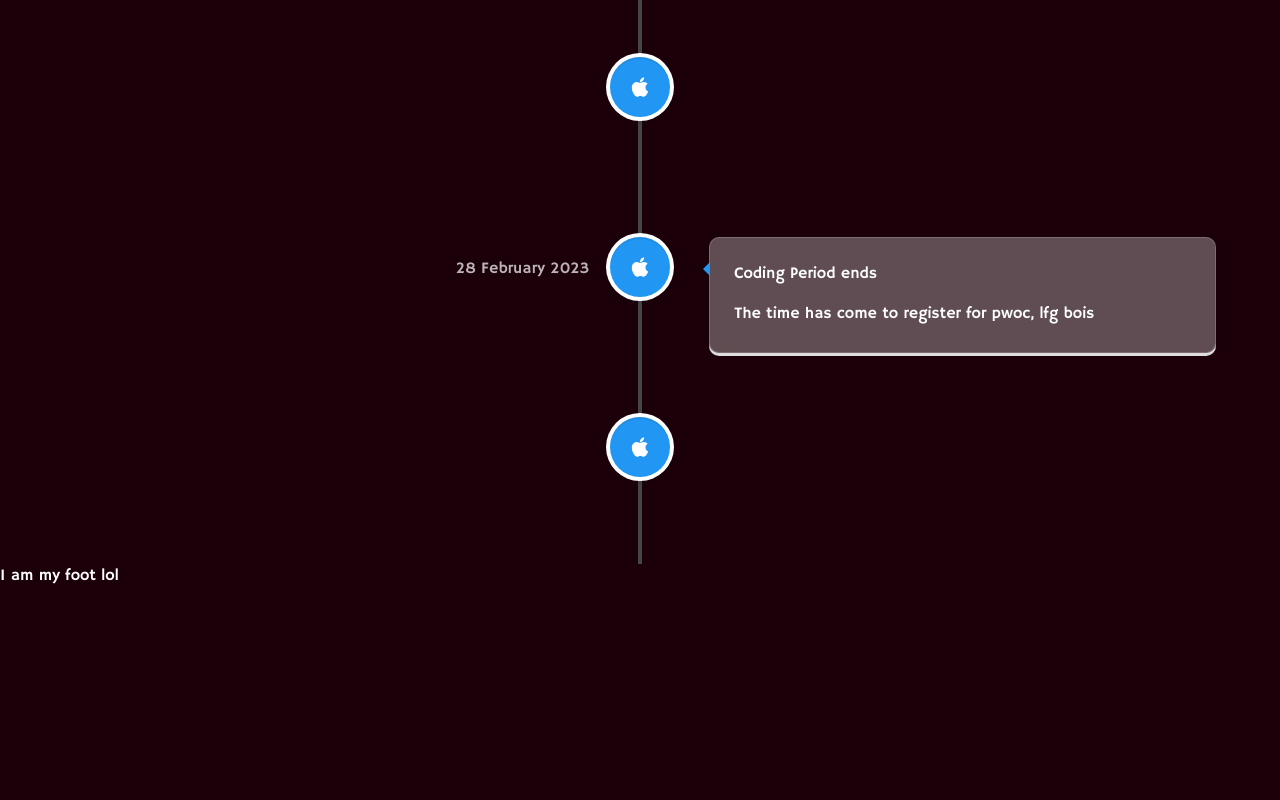
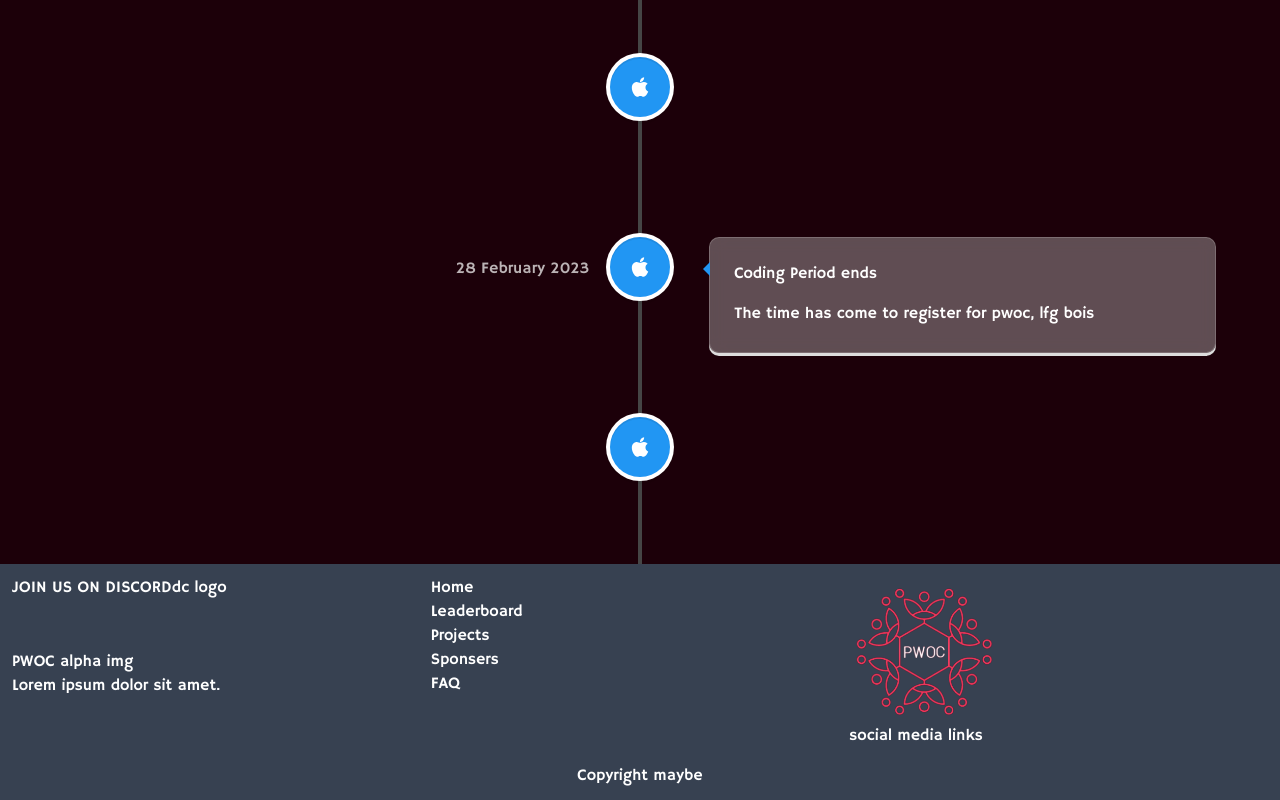
Before and after one commit to PEC-CSS/PWoC, a Next.js app: page / in a window 1280 px wide. Shown: the part 835-1635 px from the top of the page. Before the commit the page ends 1423 px from the top, so only its background shows below. Built offline with nearby package versions, Linux system fonts and the light colour scheme.

Commit message:
footer skeleton done

```diff
--- a/components/Footer.tsx
+++ b/components/Footer.tsx
@@ -1,7 +1,42 @@
+import Image from "next/image";
+import Link from "next/link";
+import logo from "./../public/assets/logo/pwoc_logo.png";
+
 export const Footer = () => {
     return (
-        <div>
-            I am my foot lol
+        <div className="bg-gray-700 grid grid-cols-3 p-3 items-stretch">
+            <div className="grid grid-cols-1">
+                <div className="flex">
+                    <div>JOIN US ON DISCORD</div>
+                    <div>dc logo</div>
+                </div>
+
+                <div className="flex flex-col">
+                    <div>PWOC alpha img</div>
+                    <div>Lorem ipsum dolor sit amet.</div>
+                </div>
+            </div>
+
+            <div className="flex justify-between">
+                <div className="flex align-middle flex-col">
+                    <Link href="/">Home</Link>
+                    <Link href="leaderboard">Leaderboard</Link>
+                    <Link href="/projects">Projects</Link>
+                    <Link href="/sponsers">Sponsers</Link>
+                    <Link href="/faq">FAQ</Link>
+                </div>
+            </div>
+
+            <div className="flex align-middle flex-col">
+                <div>
+                    <Image src={logo} alt="pwoc logo" width={150} height={150} />
+                </div>
+                <div>social media links</div>
+            </div>
+
+            <div className="text-center md:mt-4 sm:mt-1 col-span-3">
+                Copyright maybe
+            </div>
         </div>
     )
 }
```
Also changed, not shown: public/assets/logo/pwoc_logo.png (added), public/assets/logo/pwoc_text.png (added).
